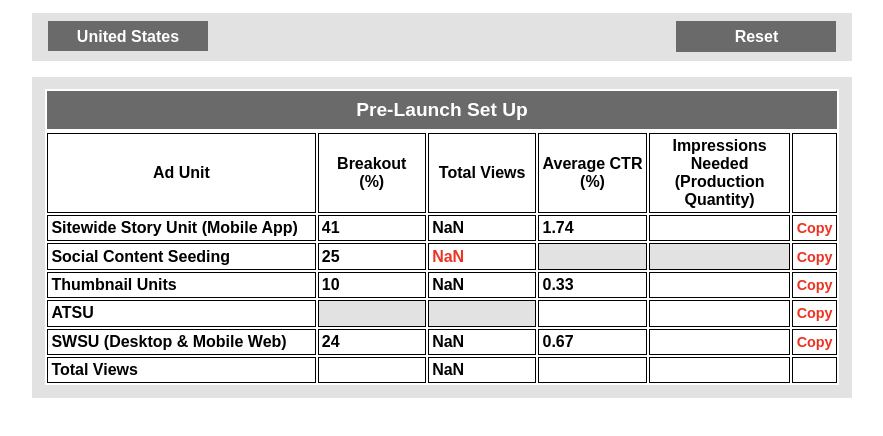
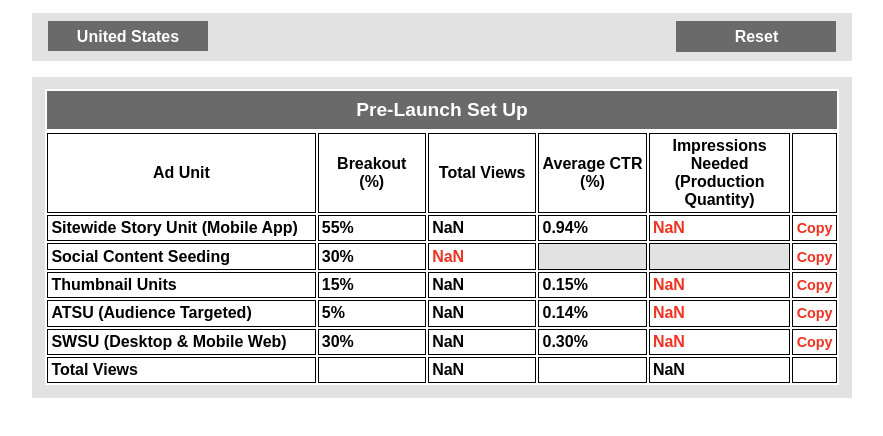
Before and after one commit to tinahaibodi/distropages, a plain HTML site: page goalgenerator/index.html in a window 1280 px wide. Both pictures are taken after typing "Sample" into the empty fields and a click on the button "Calc". Shown: the part 140-576 px from the top of the page, without its empty margins (198-1081 px from the left). Drawn offline with Linux system fonts and the light colour scheme.

Commit message:
added ATSU 5% breakout, updated US breakouts, updated US CTRs ; httphttpss;lease enter the commit message for your changes. Lines starting

```diff
--- a/goalgenerator/index.html
+++ b/goalgenerator/index.html
@@ -4,7 +4,7 @@
 <head>
 	<title>CPV Goal Generator</title>
 
-	<link rel="shortcut icon" type="image/png" href="/calculator.png">
+	<link rel="shortcut icon" type="image/png" href="calculator.png">
 	<link rel="stylesheet" type="text/css" href="style.css">
 	<script type="text/javascript" src="script.js"></script>
 	<script src="clipboard.js-master/dist/clipboard.min.js"></script>
@@ -84,12 +84,12 @@
 				<td><button class="copybutton" data-clipboard-target="#display_impsneeded_thumb">Copy</button></td>
 			</tr>
 			<tr class="cells">
-				<td>ATSU</td>
-				<td class="na"></td>
-				<td class="na"></td>
-				<td><div id="display_avgctr_atsu3"></td>
-				<td style="color:#ee3322"><div id="display_impsneeded_atsu3"></td>
-				<td><button class="copybutton" data-clipboard-target="#display_impsneeded_atsu3">Copy</button></td>
+				<td>ATSU (Audience Targeted)</td>
+				<td><div id="display_breakout_atsu"></td>
+				<td><div id="display_totalviews_atsu"></td>
+				<td><div id="display_avgctr_atsu"></td>
+				<td style="color:#ee3322"><div id="display_impsneeded_atsu"></td>
+				<td><button class="copybutton" data-clipboard-target="#display_impsneeded_atsu">Copy</button></td>
 			</tr>
 			<tr class="cells">
 				<td>SWSU (Desktop & Mobile Web)</td>
--- a/goalgenerator/script.js
+++ b/goalgenerator/script.js
@@ -8,17 +8,16 @@ var CPVcalc = function() {
 	//UNITED STATES
 	if (select_geo.value == "us"){
 
-		var breakout_app = 41;
-		var breakout_scs = 25;
-		var breakout_thumb = 10;
-		var breakout_swsu = 24;
+		var breakout_app = 55;
+		var breakout_scs = 30;
+		var breakout_thumb = 15;
+		var breakout_swsu = 30;
+		var breakout_atsu = 5;
 
-		var avgctr_app = 1.74;
-		var avgctr_thumb = 0.33;
-		var avgctr_swsu = 0.67;
-		var avgctr_atsu1 = 0.50;
-		var avgctr_atsu2 = 0.50;
-		var avgctr_atsu3 = 0.50;
+		var avgctr_app = 0.94;
+		var avgctr_thumb = 0.15;
+		var avgctr_swsu = 0.30;
+		var avgctr_atsu = 0.14;
 
 	}
 	//UNITED KINGDOM
@@ -28,13 +27,12 @@ var CPVcalc = function() {
 		var breakout_scs = 30;
 		var breakout_thumb = 9;
 		var breakout_swsu = 25;
+		var breakout_atsu = 5;
 
 		var avgctr_app = 2.05;
 		var avgctr_thumb = 0.20;
 		var avgctr_swsu = 0.88;
-		var avgctr_atsu1 = 0.50;
-		var avgctr_atsu2 = 0.50;
-		var avgctr_atsu3 = 0.50;
+		var avgctr_atsu = 0.50;
 	}
 	//CANADA
 	else if (select_geo.value == "ca"){
@@ -43,13 +41,12 @@ var CPVcalc = function() {
 		var breakout_scs = 35;
 		var breakout_thumb = 12;
 		var breakout_swsu = 27;
+		var breakout_atsu = 5;
 
 		var avgctr_app = 1.30;
 		var avgctr_thumb = 0.27;
 		var avgctr_swsu = 1.01;
-		var avgctr_atsu1 = 0.50;
-		var avgctr_atsu2 = 0.50;
-		var avgctr_atsu3 = 0.50;
+		var avgctr_atsu = 0.50;
 	}
 	//BRAZIL
 	else if (select_geo.value == "br"){
@@ -58,13 +55,12 @@ var CPVcalc = function() {
 		var breakout_scs = 65;
 		var breakout_thumb = 4;
 		var breakout_swsu = 28;
+		var breakout_atsu = 5;
 
 		var avgctr_app = 1.45;
 		var avgctr_thumb = 0.20;
 		var avgctr_swsu = 0.75;
-		var avgctr_atsu1 = 0.50;
-		var avgctr_atsu2 = 0.50;
-		var avgctr_atsu3 = 0.50;
+		var avgctr_atsu = 0.50;
 	}
 	//MEXICO
 	else if (select_geo.value == "mx"){
@@ -73,13 +69,12 @@ var CPVcalc = function() {
 		var breakout_scs = 89.88;
 		var breakout_thumb = 0.81;
 		var breakout_swsu = 6.88;
+		var breakout_atsu = 5;
 
 		var avgctr_app = 0.90;
 		var avgctr_thumb = 0.15;
 		var avgctr_swsu = 0.70;
-		var avgctr_atsu1 = 0.50;
-		var avgctr_atsu2 = 0.50;
-		var avgctr_atsu3 = 0.50;
+		var avgctr_atsu = 0.50;
 	}
 	//AUSTRALIA
 	else if (select_geo.value == "au"){
@@ -88,13 +83,12 @@ var CPVcalc = function() {
 		var breakout_scs = 45;
 		var breakout_thumb = 7;
 		var breakout_swsu = 29;
+		var breakout_atsu = 5;
 
 		var avgctr_app = 1.10;
 		var avgctr_thumb = 0.21;
 		var avgctr_swsu = 0.87;
-		var avgctr_atsu1 = 0.50;
-		var avgctr_atsu2 = 0.50;
-		var avgctr_atsu3 = 0.50;
+		var avgctr_atsu = 0.50;
 	}
 	//FRANCE
 	else if (select_geo.value == "fr"){
@@ -103,13 +97,12 @@ var CPVcalc = function() {
 		var breakout_scs = 83.71;
 		var breakout_thumb = 0.16;
 		var breakout_swsu = 9.29;
+		var breakout_atsu = 5;
 
 		var avgctr_app = 1.20;
 		var avgctr_thumb = 0.12;
 		var avgctr_swsu = 0.55;
-		var avgctr_atsu1 = 0.50;
-		var avgctr_atsu2 = 0.50;
-		var avgctr_atsu3 = 0.50;
+		var avgctr_atsu = 0.50;
 	}
 	//GERMANY
 	else if (select_geo.value == "ge"){
@@ -118,59 +111,54 @@ var CPVcalc = function() {
 		var breakout_scs = 76.19;
 		var breakout_thumb = 0.71;
 		var breakout_swsu = 13.57;
+		var breakout_atsu = 5;
 
 		var avgctr_app = 0.95;
 		var avgctr_thumb = 0.25;
 		var avgctr_swsu = 0.70;
-		var avgctr_atsu1 = 0.50;
-		var avgctr_atsu2 = 0.50;
-		var avgctr_atsu3 = 0.50;
+		var avgctr_atsu = 0.50;
 	}
 
-	var impsneeded_atsu1 = 150000;
-	var impsneeded_atsu2 = 150000;
-	var impsneeded_atsu3 = 150000;
+	// var impsneeded_atsu = 150000;
 
 	var avgctr_swsu = avgctr_swsu.toFixed(2);
-	var avgctr_atsu1 = avgctr_atsu1.toFixed(2);
-	var avgctr_atsu2 = avgctr_atsu2.toFixed(2);
-	var avgctr_atsu3 = avgctr_atsu3.toFixed(2);
+	var avgctr_atsu = avgctr_atsu.toFixed(2);
 
 	var totalviews_app = Math.round((viewgoal*breakout_app)/100);
 	var totalviews_scs = Math.round((viewgoal*breakout_scs)/100);
 	var totalviews_thumb = Math.round((viewgoal*breakout_thumb)/100);
 	var totalviews_swsu = Math.round((viewgoal*breakout_swsu)/100);
-	var totalviews = totalviews_app + totalviews_scs + totalviews_thumb + totalviews_swsu;
+	var totalviews_atsu = Math.round((viewgoal*breakout_atsu)/100);
+	var totalviews = totalviews_app + totalviews_scs + totalviews_thumb + totalviews_swsu + totalviews_atsu;
 
 	var impsneeded_app = Math.round((totalviews_app/avgctr_app)*100);
 	var impsneeded_thumb = Math.round((totalviews_thumb/avgctr_thumb)*100);
 	var impsneeded_swsu = Math.round((totalviews_swsu/avgctr_swsu)*100);
-	var totalimpsneeded = impsneeded_app + impsneeded_thumb + impsneeded_swsu + impsneeded_atsu1 + impsneeded_atsu2 + impsneeded_atsu3;
+	var impsneeded_atsu = Math.round((totalviews_atsu/avgctr_atsu)*100);
+	var totalimpsneeded = impsneeded_app + impsneeded_thumb + impsneeded_swsu + impsneeded_atsu;
 
 
-	document.getElementById("display_breakout_app").innerHTML = breakout_app;
-	document.getElementById("display_breakout_scs").innerHTML = breakout_scs;
-	document.getElementById("display_breakout_thumb").innerHTML = breakout_thumb;
-	document.getElementById("display_breakout_swsu").innerHTML = breakout_swsu;
+	document.getElementById("display_breakout_app").innerHTML = breakout_app +'%';
+	document.getElementById("display_breakout_scs").innerHTML = breakout_scs +'%';
+	document.getElementById("display_breakout_thumb").innerHTML = breakout_thumb +'%';
+	document.getElementById("display_breakout_swsu").innerHTML = breakout_swsu +'%';
+	document.getElementById("display_breakout_atsu").innerHTML = breakout_atsu +'%';
 
 	document.getElementById("display_totalviews_app").innerHTML = totalviews_app;
 	document.getElementById("display_totalviews_scs").innerHTML = totalviews_scs;
 	document.getElementById("display_totalviews_thumb").innerHTML = totalviews_thumb;
 	document.getElementById("display_totalviews_swsu").innerHTML = totalviews_swsu;
+	document.getElementById("display_totalviews_atsu").innerHTML = totalviews_atsu;
 	document.getElementById("display_totalviews").innerHTML = totalviews;
 
-	document.getElementById("display_avgctr_app").innerHTML = avgctr_app;
-	document.getElementById("display_avgctr_thumb").innerHTML = avgctr_thumb;
-	document.getElementById("display_avgctr_swsu").innerHTML = avgctr_swsu;
-	document.getElementById("display_avgctr_atsu1").innerHTML = avgctr_atsu1;
-	document.getElementById("display_avgctr_atsu2").innerHTML = avgctr_atsu2;
-	document.getElementById("display_avgctr_atsu3").innerHTML = avgctr_atsu3;
+	document.getElementById("display_avgctr_app").innerHTML = avgctr_app +'%';
+	document.getElementById("display_avgctr_thumb").innerHTML = avgctr_thumb +'%';
+	document.getElementById("display_avgctr_swsu").innerHTML = avgctr_swsu +'%';
+	document.getElementById("display_avgctr_atsu").innerHTML = avgctr_atsu +'%';
 
 	document.getElementById("display_impsneeded_app").innerHTML = impsneeded_app;
 	document.getElementById("display_impsneeded_thumb").innerHTML = impsneeded_thumb;
 	document.getElementById("display_impsneeded_swsu").innerHTML = impsneeded_swsu;
-	document.getElementById("display_impsneeded_atsu1").innerHTML = impsneeded_atsu1;
-	document.getElementById("display_impsneeded_atsu2").innerHTML = impsneeded_atsu2;
-	document.getElementById("display_impsneeded_atsu3").innerHTML = impsneeded_atsu3;
+	document.getElementById("display_impsneeded_atsu").innerHTML = impsneeded_atsu;
 	document.getElementById("display_totalimpsneeded").innerHTML = totalimpsneeded;
 }
--- a/style.css
+++ b/style.css
@@ -48,6 +48,6 @@ img {
 .badge {
 	width: 177px;
     position: absolute;
-    top: 383px;
-    left: 477px;
+    top: 57px;
+    left: 425px;
 }
```
